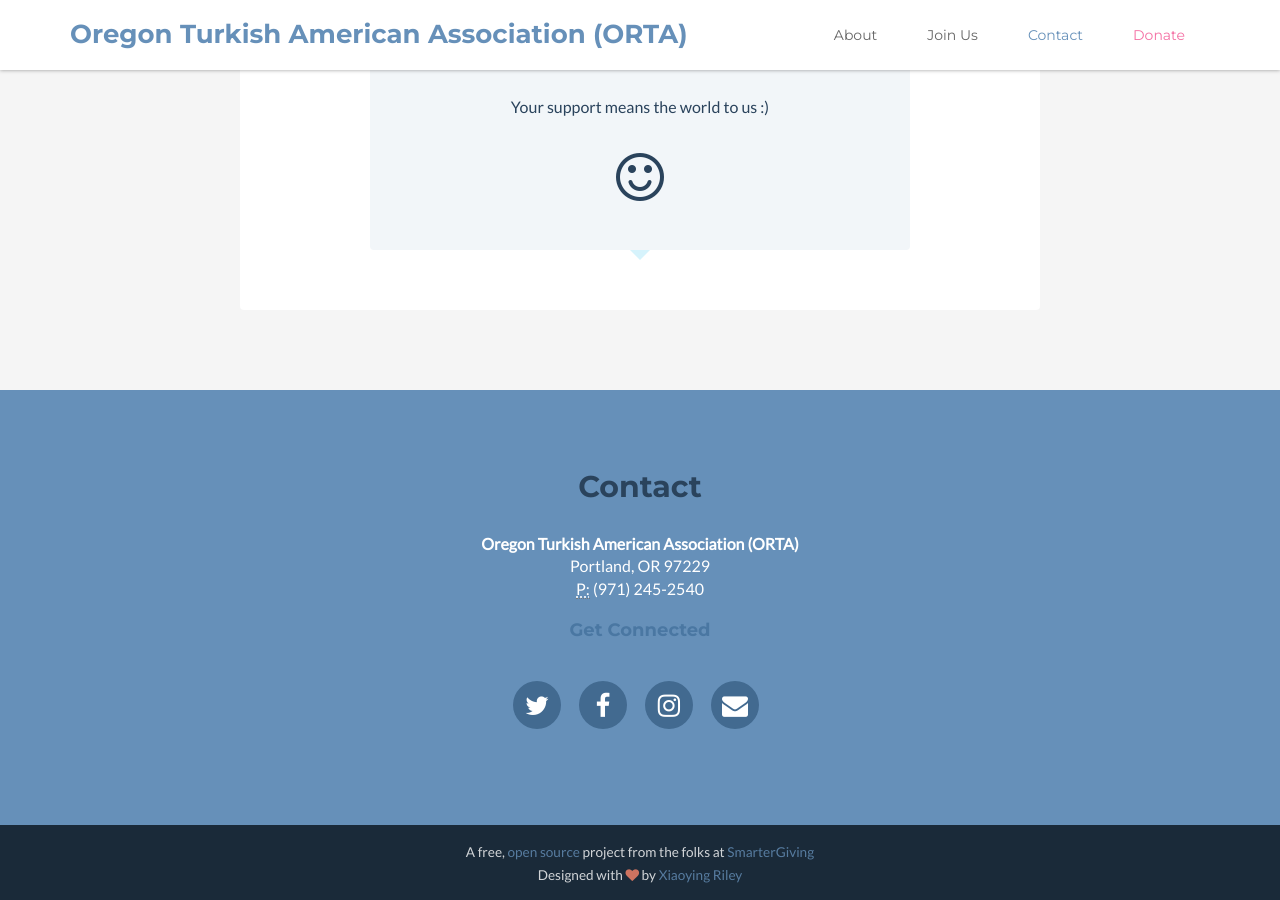
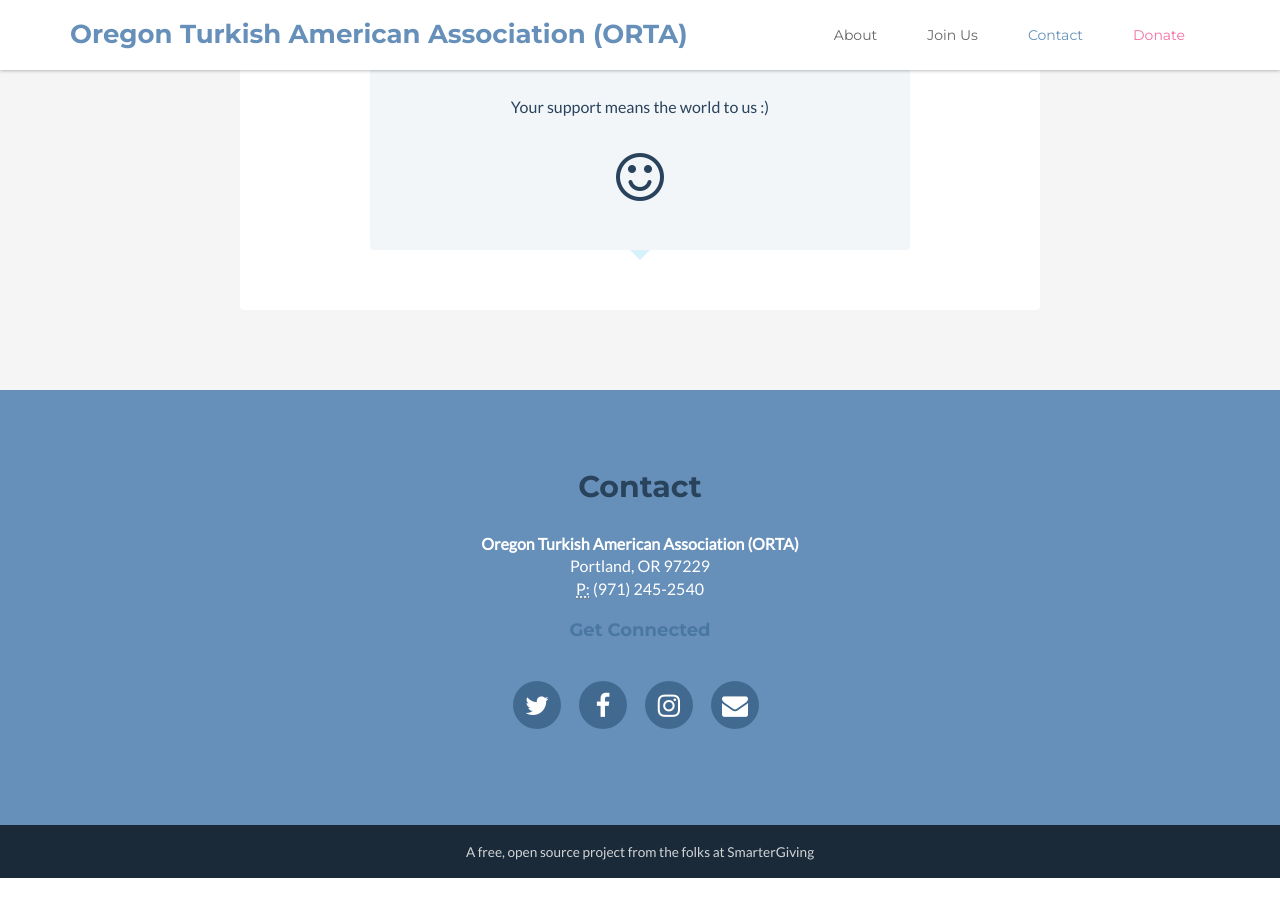
Before and after one commit to ortapdx/ortapdx.github.io, a Jekyll site: the page built from index.html, in a window 1280 px wide and 900 px high, scrolled down 2631 px. Built offline with Jekyll 4.4.1, drawn with Linux system fonts in a browser that asks for light colours; nearby versions of some CDN libraries; comment, search, counter and statistics services are not loaded; after the commit the page ends 3509 px from its top, so only the background shows below that.

Commit message:
Update footer.html

```diff
--- a/_includes/footer.html
+++ b/_includes/footer.html
@@ -1,7 +1,6 @@
 <!-- ******FOOTER****** -->
 <footer class="footer">
   <div class="container text-center">
-    <small class="copyright">A free, <a href="https://github.com/smartergiving/free-nonprofit-starter-website" target="_blank">open source</a> project from the folks at <a href="http://smartergiving.org" target="_blank">SmarterGiving</a></small><br>
-    <small class="copyright">Designed with <i class="fa fa-heart"></i> by <a href="http://themes.3rdwavemedia.com" target="_blank">Xiaoying Riley</a></small>
+    <small class="copyright">A free, open source project from the folks at SmarterGiving</a></small><br>
   </div><!--//container-->
 </footer><!--//footer-->
```
